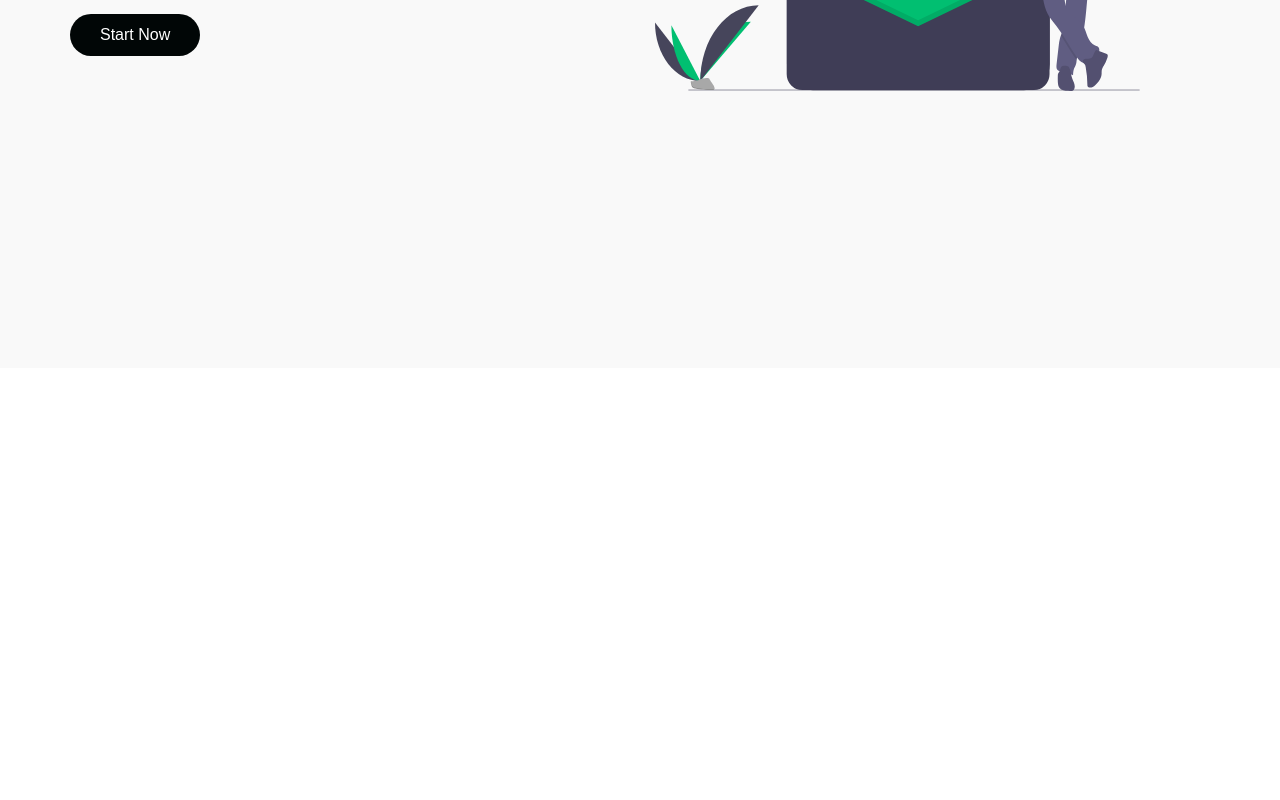
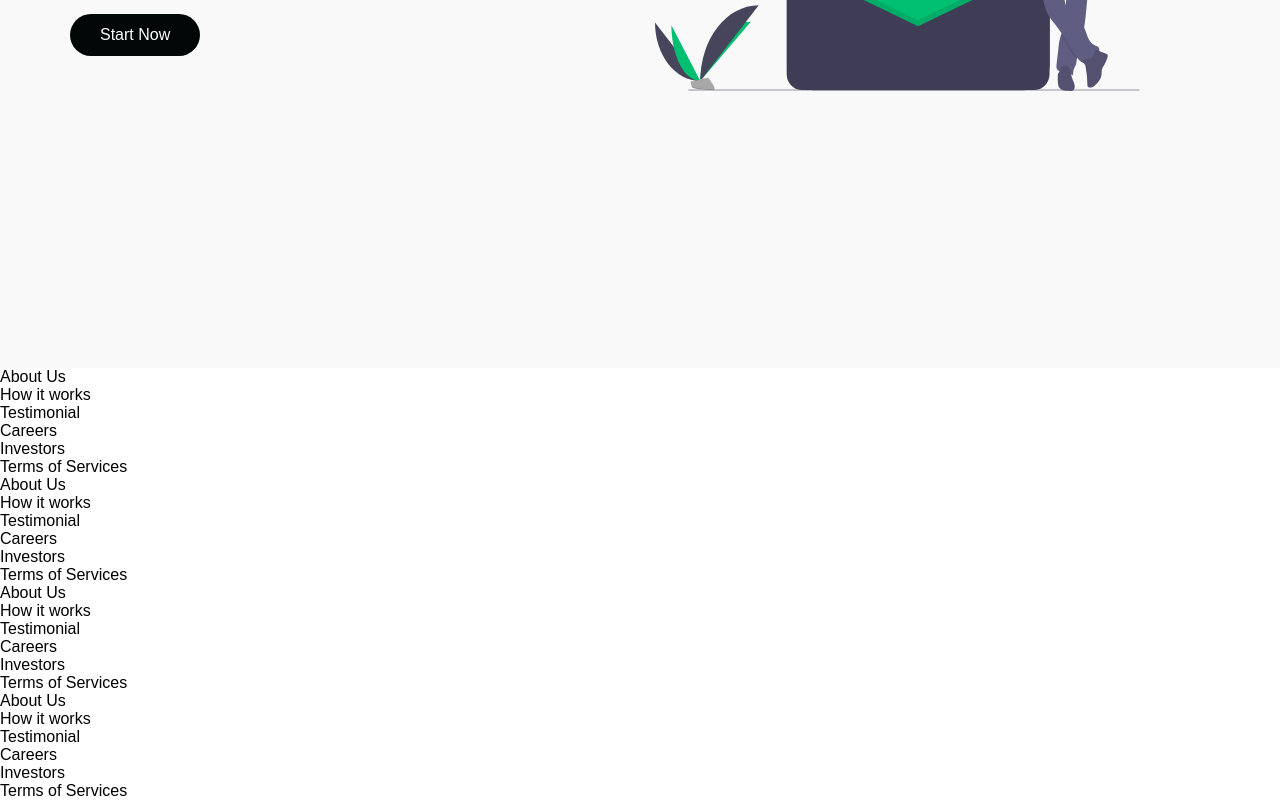
Before and after one commit to JoelAngels/Bank-Website, a React (Create React App) app: page / in a window 1280 px wide. Shown: the part 3812-4612 px from the top of the page. Before the commit the page ends 4180 px from the top, so only its background shows below. Built offline with nearby package versions, Linux system fonts and the light colour scheme; a web font is replaced by a local one.

Commit message:
layed out the foundation of the footer structure

```diff
--- /dev/null
+++ b/src/components/Footer/FooterElements.js
@@ -0,0 +1,9 @@
+import styled from "styled-components";
+
+export const FooterContainer = styled.div``;
+export const FooterWrap = styled.div``;
+export const FooterLinksContainer = styled.div``;
+export const FooterLinksWrapper = styled.div``;
+export const FooterLinkItems = styled.div``;
+export const FooterLinkTitle = styled.div``;
+export const FooterLink = styled.div``;
--- /dev/null
+++ b/src/components/Footer/index.js
@@ -0,0 +1,61 @@
+import React from "react";
+import {
+  FooterContainer,
+  FooterLinksWrapper,
+  FooterWrap,
+  FooterLinksContainer,
+  FooterLinkItems,
+  FooterLinkTitle,
+  FooterLink,
+} from "./FooterElements";
+
+const Footer = () => {
+  return (
+    <>
+      <FooterContainer>
+        <FooterWrap>
+          <FooterLinksContainer>
+            <FooterLinksWrapper>
+              <FooterLinkItems>
+                <FooterLinkTitle>About Us</FooterLinkTitle>
+                <FooterLink to="/signin">How it works</FooterLink>
+                <FooterLink to="/signin">Testimonial</FooterLink>
+                <FooterLink to="/signin">Careers</FooterLink>
+                <FooterLink to="/signin">Investors</FooterLink>
+                <FooterLink to="/signin">Terms of Services</FooterLink>
+              </FooterLinkItems>
+              <FooterLinkItems>
+                <FooterLinkTitle>About Us</FooterLinkTitle>
+                <FooterLink to="/signin">How it works</FooterLink>
+                <FooterLink to="/signin">Testimonial</FooterLink>
+                <FooterLink to="/signin">Careers</FooterLink>
+                <FooterLink to="/signin">Investors</FooterLink>
+                <FooterLink to="/signin">Terms of Services</FooterLink>
+              </FooterLinkItems>
+            </FooterLinksWrapper>
+            <FooterLinksWrapper>
+              <FooterLinkItems>
+                <FooterLinkTitle>About Us</FooterLinkTitle>
+                <FooterLink to="/signin">How it works</FooterLink>
+                <FooterLink to="/signin">Testimonial</FooterLink>
+                <FooterLink to="/signin">Careers</FooterLink>
+                <FooterLink to="/signin">Investors</FooterLink>
+                <FooterLink to="/signin">Terms of Services</FooterLink>
+              </FooterLinkItems>
+              <FooterLinkItems>
+                <FooterLinkTitle>About Us</FooterLinkTitle>
+                <FooterLink to="/signin">How it works</FooterLink>
+                <FooterLink to="/signin">Testimonial</FooterLink>
+                <FooterLink to="/signin">Careers</FooterLink>
+                <FooterLink to="/signin">Investors</FooterLink>
+                <FooterLink to="/signin">Terms of Services</FooterLink>
+              </FooterLinkItems>
+            </FooterLinksWrapper>
+          </FooterLinksContainer>
+        </FooterWrap>
+      </FooterContainer>
+    </>
+  );
+};
+
+export default Footer;
--- a/src/pages/index.js
+++ b/src/pages/index.js
@@ -9,6 +9,7 @@
   homeObjectTwo,
 } from "../components/InfoSection/Data";
 import Services from "../components/Services";
+import Footer from "../components/Footer";
 
 const Home = () => {
   const [isOpen, setIsOpen] = useState(false);
@@ -23,6 +24,7 @@
       <InfoSection {...homeObjectTwo} />
       <Services />
       <InfoSection {...homeObjectThree} />
+      <Footer />
     </>
   );
 };
```
